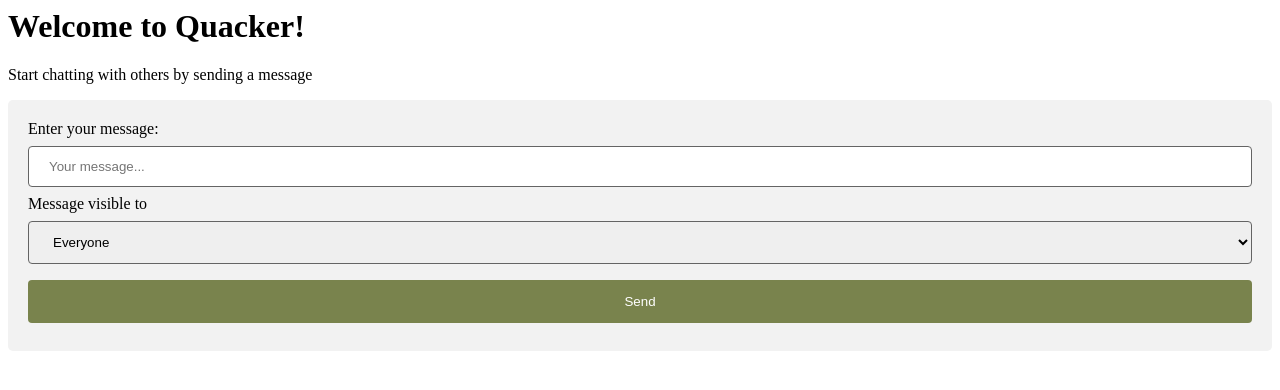
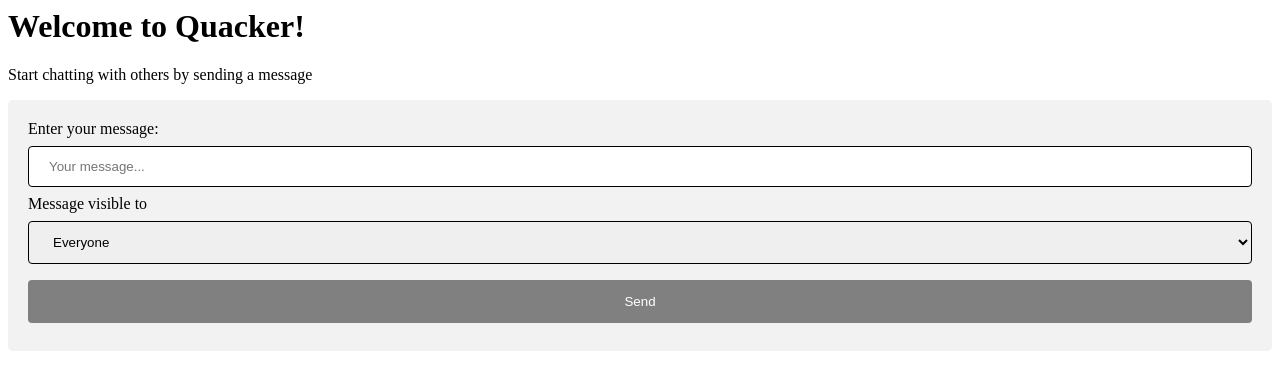
Before and after one commit to cs1520/Quackit, a Flask app: page / in a window 1280 px wide. Shown: the top 390 px of the page. Run offline with Flask 2, Linux system fonts and the light colour scheme.

Commit message:
Update index.html

```diff
--- a/templates/index.html
+++ b/templates/index.html
@@ -5,14 +5,14 @@ input[type = text], select {
   padding: 12px 20px;
   margin: 8px 0;
   display: inline-block;
-  border: 1px solid rgb(100, 100, 100);
+  border: 1px solid black;
   border-radius: 4px;
   box-sizing: border-box;
 }
 
-input[type=submit] {
+input[type = submit] {
   width: 100%;
-  background-color: #79834d;
+  background-color: grey;
   color: white;
   padding: 14px 20px;
   margin: 8px 0;
@@ -26,6 +26,7 @@ div {
   background-color: #f2f2f2;
   padding: 20px;
 }
+
 </style>
 
 <head>
```
